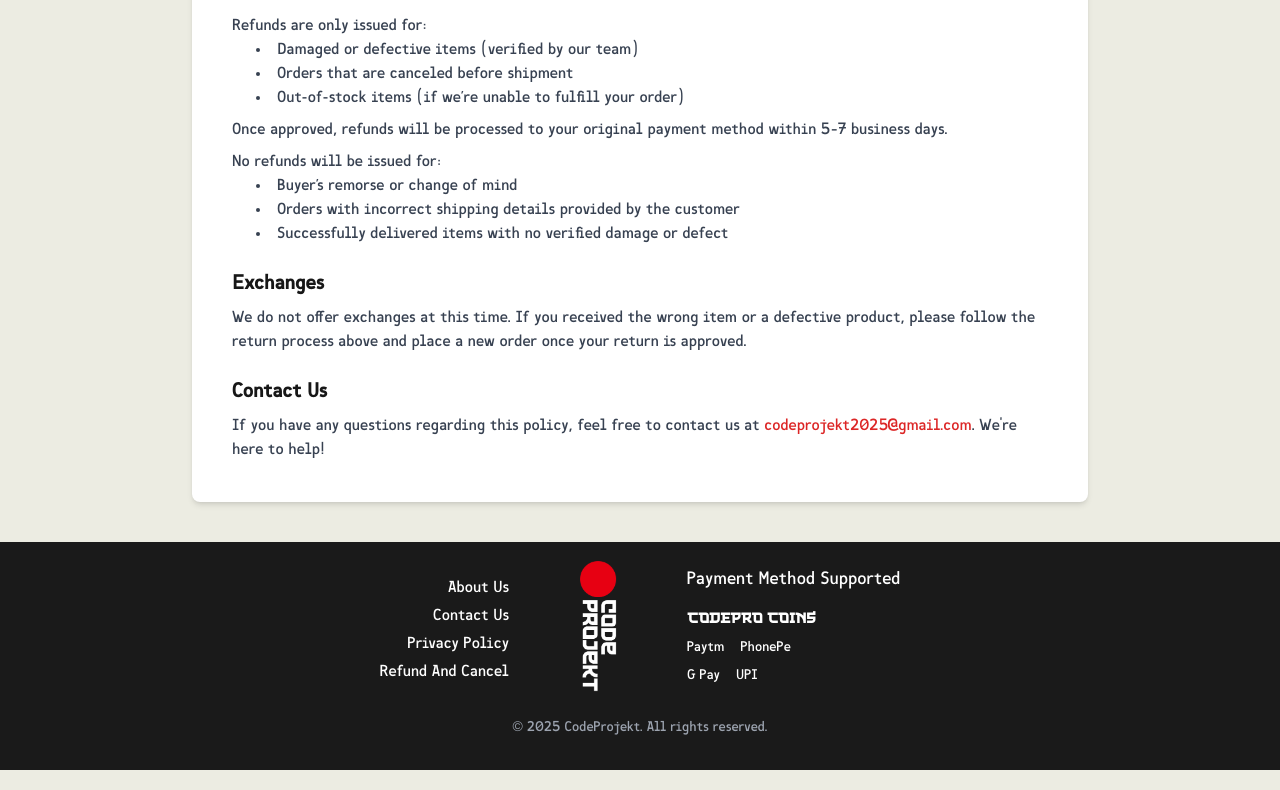
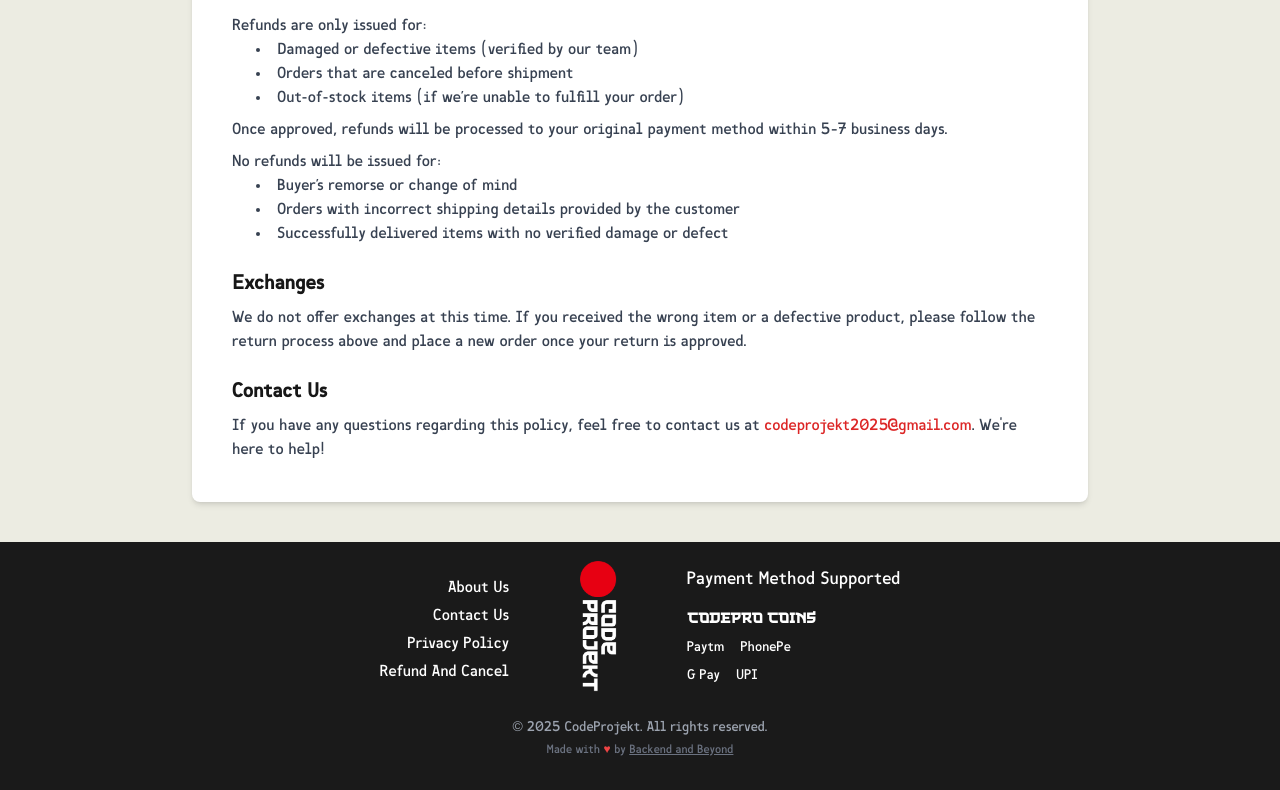
Before and after one commit to biswajit-debnath/codeprojekt, a Next.js app: page /refund in a window 1280 px wide. Shown: the part 722-1512 px from the top of the page. Built offline with nearby package versions, Linux system fonts and the light colour scheme.

Commit message:
update footer

```diff
--- a/app/_components/footer.jsx
+++ b/app/_components/footer.jsx
@@ -120,6 +120,7 @@ const Footer = () => {
           transition={{ delay: 0.8, duration: 0.5 }}
         >
           <p>© {new Date().getFullYear()} CodeProjekt. All rights reserved.</p>
+          <p className="mt-1 text-xs text-gray-500">Made with <span className="text-red-500">♥</span> by <a href="https://backendandbeyond.com" target="_blank" rel="noopener noreferrer" className="underline hover:text-red-400">Backend and Beyond</a></p>
         </motion.div>
       </motion.div>
     </motion.footer>
```
